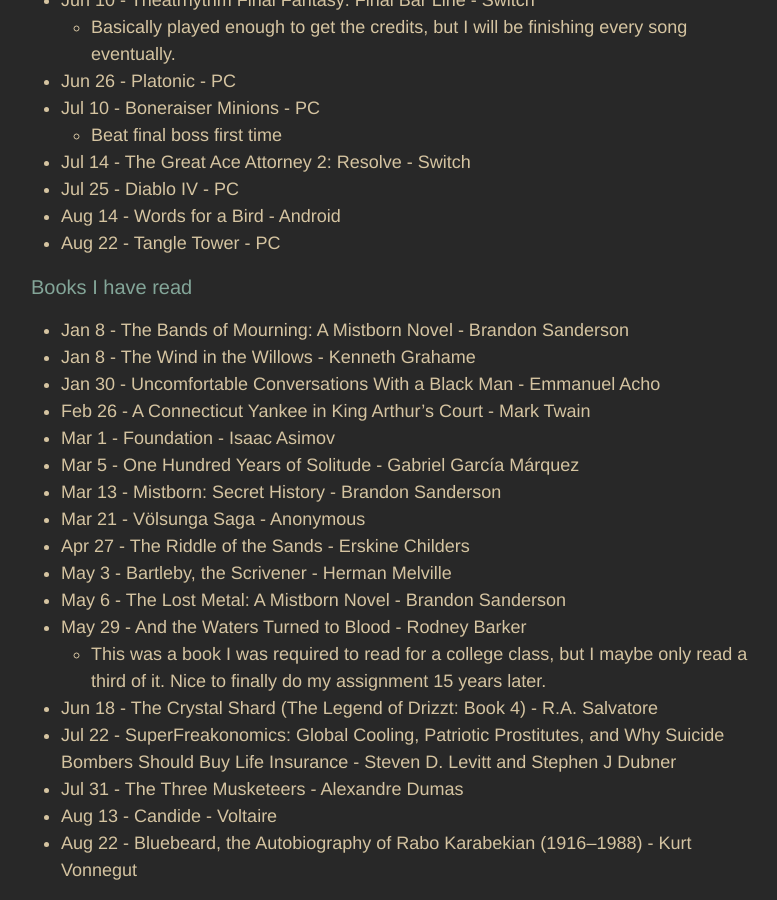
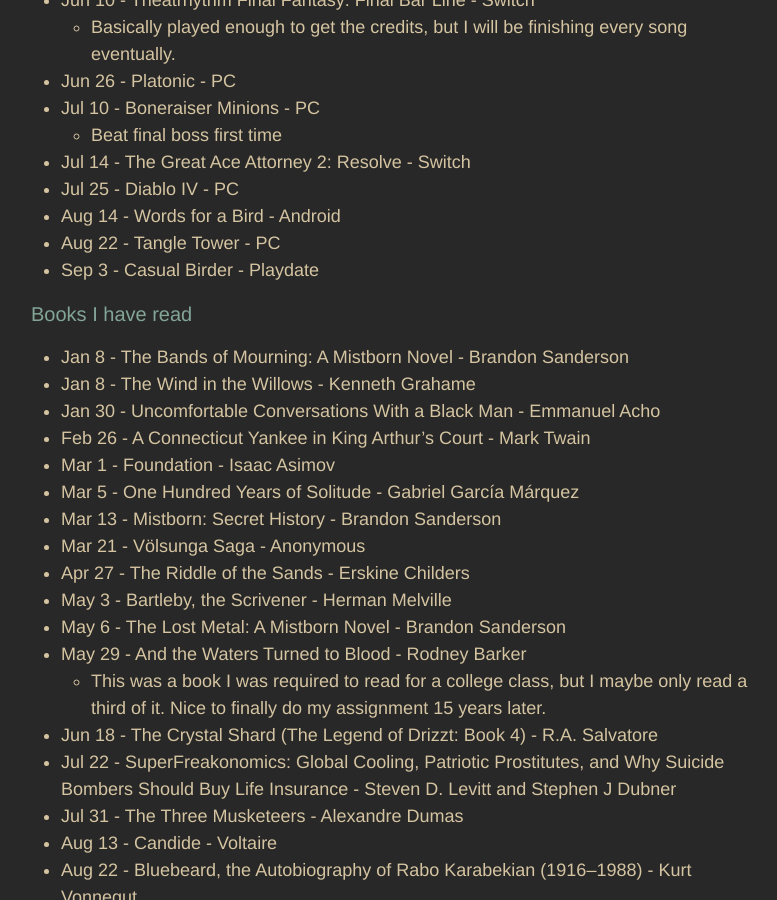
Before and after one commit to adkinsrs/sadkins_site, a Jekyll site: the page built from misc.md, in a window 1280 px wide and 900 px high, scrolled down 950 px. Shown: the whole window, without its empty margins (239-1016 px from the left). Built offline with Jekyll 4.4.1, drawn with Linux system fonts in a browser that asks for light colours.

Commit message:
beat a game

```diff
--- a/misc.md
+++ b/misc.md
@@ -41,6 +41,7 @@
 * Jul 25 - Diablo IV - PC
 * Aug 14 - Words for a Bird - Android
 * Aug 22 - Tangle Tower - PC
+* Sep 3 - Casual Birder - Playdate
 
 ### Books I have read
 
```
